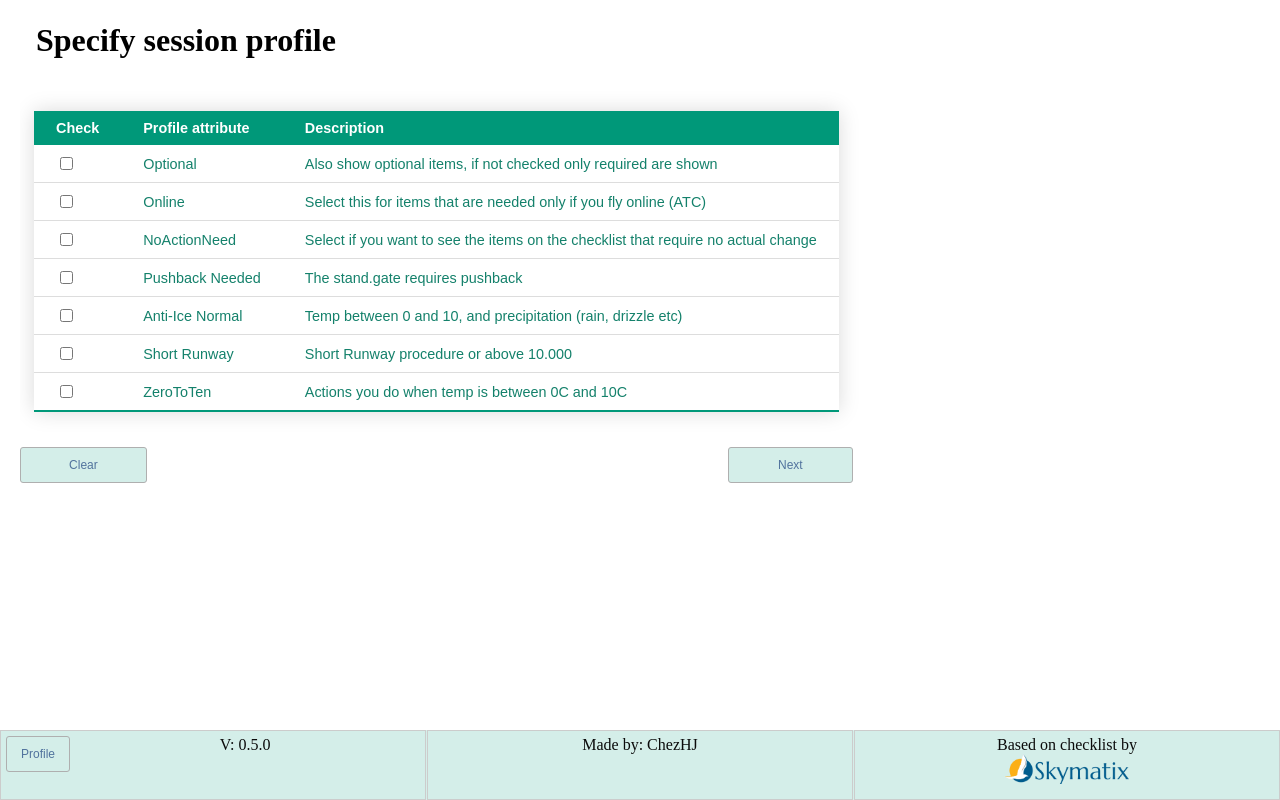
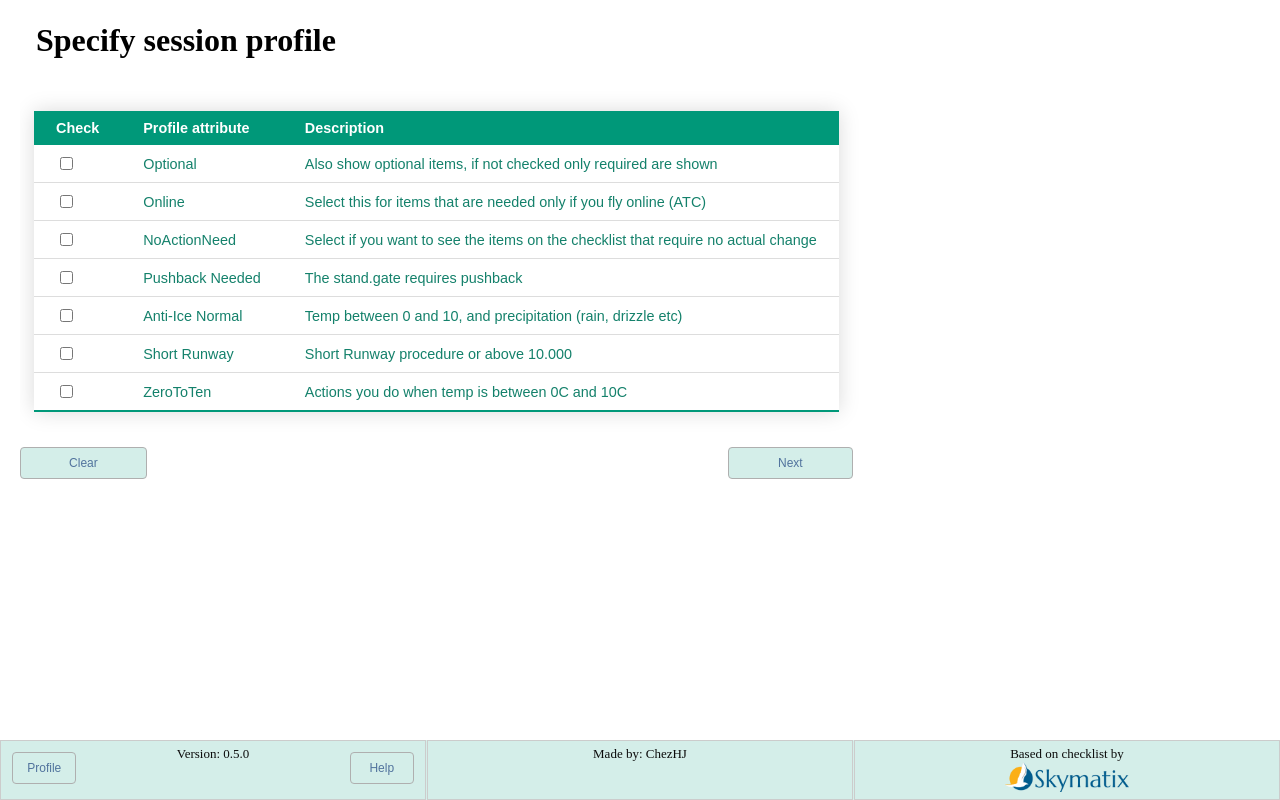
Before and after one commit to chezhj/SmartTrainingChecklist, a Django app: page / in a window 1280 px wide. Run offline with Django 4.2, Linux system fonts and the light colour scheme; data comes from the database, SQL or seed files in the repository; both versions use the stored data as it was after the commit.

Commit message:
Add: Add link to github for help and issues #9 Fixed: styling footer

```diff
--- a/checklist/static/checklist/style.css
+++ b/checklist/static/checklist/style.css
@@ -55,9 +55,9 @@
     font-size: 12px;
     color: #51739d;
     background-color: #d4eee9;
-    border-radius: 3px;
+    border-radius: 4px;
     width: 15%;
-    padding: 10px 0;
+    padding: 8px 0;
     border: 1px solid #afafaf;
     text-decoration: none;
     cursor: pointer;
@@ -74,6 +74,11 @@
 
 .btn-left {
     float: left;
+}
+
+.btn-mid {
+    margin: 1.5%;
+
 }
 
 .cl-tag {
@@ -115,7 +120,7 @@
     background-color: rgb(212, 238, 233);
     color: rgb(11, 11, 11);
     text-align: center;
-    height: 70px;
+    height: 60px;
     position: absolute;
     right: 0px;
     overflow: hidden;
@@ -124,6 +129,7 @@
     /* Two equal-width columns */
     gap: 1px;
     /* Add some spacing between columns */
+    font-size: 13px;
 }
 
 .body {
@@ -151,9 +157,9 @@
     /* Add borders to visually separate columns */
     padding: 5px;
     /* Add padding for content */
-}
 
-.footer-img {
-    width: auto;
-    height: 30px;
-}
+
+    .footer-img {
+        width: auto;
+        height: 30px;
+    }
--- a/checklist/templates/checklist/base.html
+++ b/checklist/templates/checklist/base.html
@@ -21,8 +21,10 @@
     </div>
     <div class="footer">
         <div class="column">
-            <a class="btn btn-left" href="{% url 'checklist:profile' %} ">Profile</a>
-            V:  {{ 'VERSION'|setting }}
+            <a class="btn btn-left btn-mid" href="{% url 'checklist:profile' %} ">Profile</a>
+            Version:  {{ 'VERSION'|setting }}
+            <a class="btn btn-right btn-mid" href="https://github.com/chezhj/SmartTrainingChecklist/wiki/Smart-training-checklist-wiki" target="_blank" >Help</a>
+
         </div>
 
         <div class="column">
```
Also changed, not shown: README.md, db.sqlite3.
